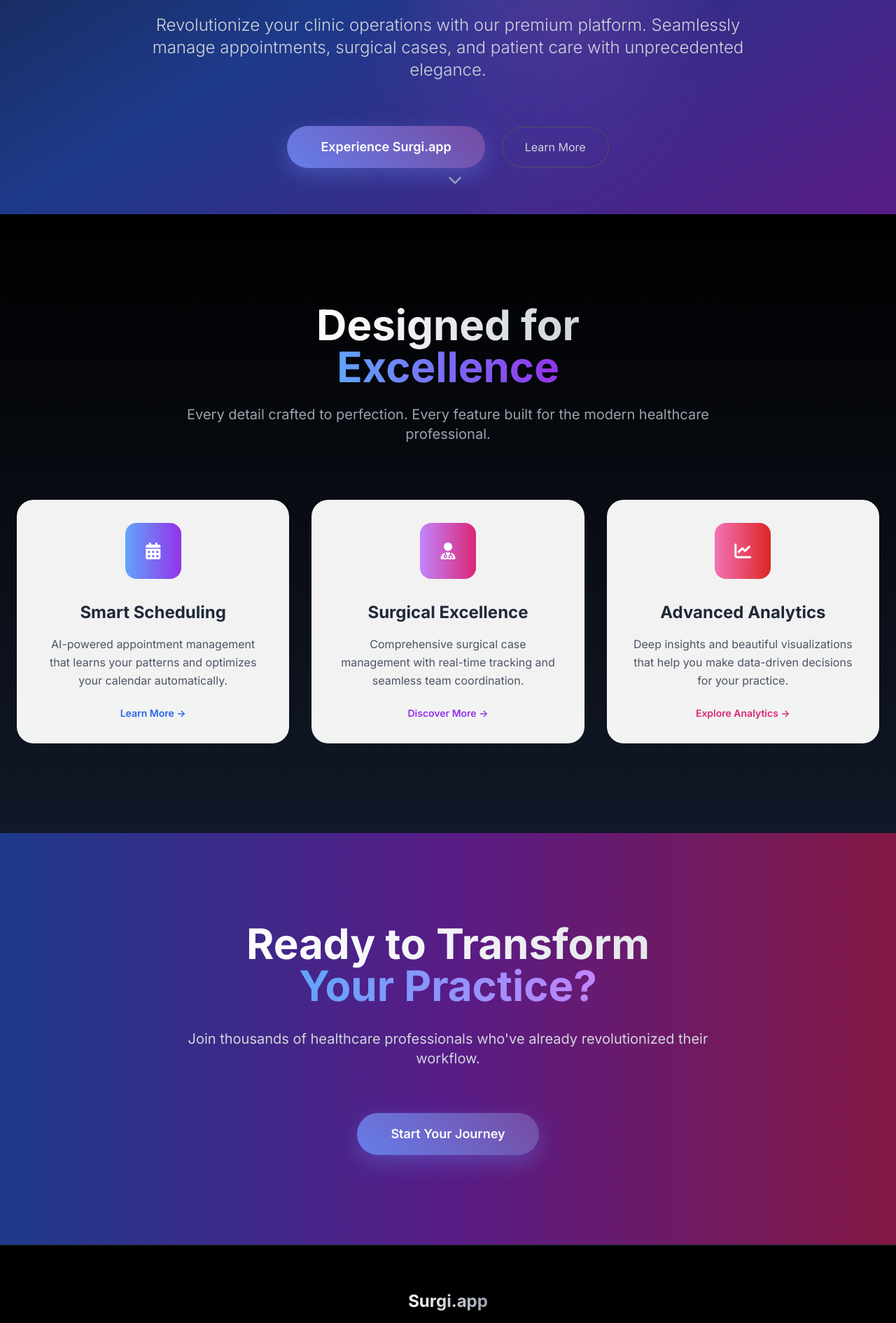
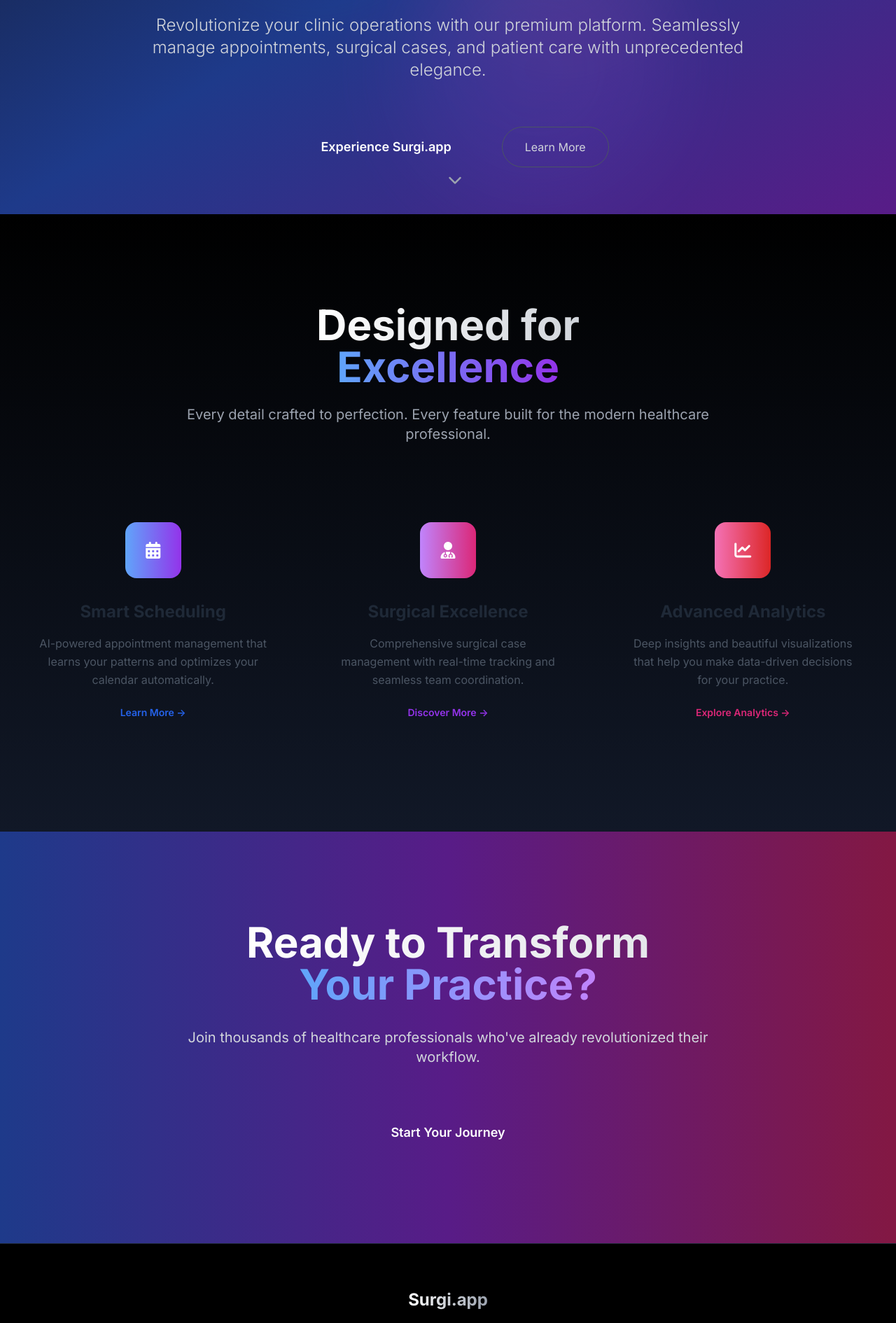
Before and after one commit to alqaseer/clinic, a Django app: page / in a window 1280 px wide. Shown: the part 494-2384 px from the top of the page at 70% size. Run offline with Django 5.2, Linux system fonts and the light colour scheme; some libraries are stand-ins or nearby versions.

Commit message:
home design4

```diff
--- a/core/templates/home.html
+++ b/core/templates/home.html
@@ -48,95 +48,27 @@
             padding: 0;
         }
 
-        .glass-morphism.mini {
-            padding: 0.5rem 0;
-        }
-
-        .glass-morphism.mini .nav-container {
-            padding: 0.5rem 1rem;
-        }
-
-        .glass-morphism.mini .logo {
-            transform: scale(0.8);
-            transition: transform 0.3s ease;
-        }
-
-        @media (max-width: 1024px) {
-            .glass-morphism.scrolled {
-                padding: 0.5rem 0;
-            }
-        }
-
-        .product-card {
-            background: rgba(255, 255, 255, 0.95);
-            backdrop-filter: blur(20px);
-            border: 1px solid rgba(255, 255, 255, 0.3);
-            transition: all 0.4s cubic-bezier(0.4, 0, 0.2, 1);
-        }
-
-        .product-card:hover {
-            transform: translateY(-8px);
-            box-shadow: 0 25px 60px rgba(0, 0, 0, 0.15);
-        }
-
-        .floating-elements {
-            animation: float 6s ease-in-out infinite;
-        }
-
-        @keyframes float {
-            0%, 100% { transform: translateY(0px); }
-            50% { transform: translateY(-20px); }
-        }
-
-        .scroll-reveal {
-            opacity: 0;
-            transform: translateY(30px);
-            transition: all 0.8s ease;
-        }
-
-        .scroll-reveal.revealed {
-            opacity: 1;
-            transform: translateY(0);
-        }
-
-        .premium-btn {
-            background: linear-gradient(45deg, #667eea, #764ba2);
-            box-shadow: 0 10px 30px rgba(102, 126, 234, 0.4);
-            transition: all 0.3s ease;
-        }
-
-        .premium-btn:hover {
-            transform: translateY(-2px);
-            box-shadow: 0 15px 40px rgba(102, 126, 234, 0.6);
-        }
-
-        .feature-icon {
-            background: linear-gradient(135deg, #667eea, #764ba2);
-            -webkit-background-clip: text;
-            -webkit-text-fill-color: transparent;
-            background-clip: text;
-        }
-
         .nav-button {
-            background: rgba(255, 255, 255, 0.1);
+            background: rgba(255, 255, 255, 0.1) !important;
             backdrop-filter: blur(10px);
-            border: 1px solid rgba(255, 255, 255, 0.2);
+            border: 1px solid rgba(255, 255, 255, 0.2) !important;
             transition: all 0.3s ease;
         }
 
         .nav-button:hover {
-            background: rgba(255, 255, 255, 0.2);
+            background: rgba(255, 255, 255, 0.2) !important;
             transform: translateY(-1px);
             box-shadow: 0 5px 15px rgba(0, 0, 0, 0.1);
         }
 
         .nav-button-primary {
-            background: linear-gradient(45deg, #667eea, #764ba2);
-            border: 1px solid transparent;
+            background: linear-gradient(45deg, #667eea, #764ba2) !important;
+            border: 1px solid transparent !important;
             box-shadow: 0 4px 15px rgba(102, 126, 234, 0.3);
         }
 
         .nav-button-primary:hover {
+            background: linear-gradient(45deg, #667eea, #764ba2) !important;
             box-shadow: 0 6px 20px rgba(102, 126, 234, 0.5);
             transform: translateY(-2px);
         }
```
